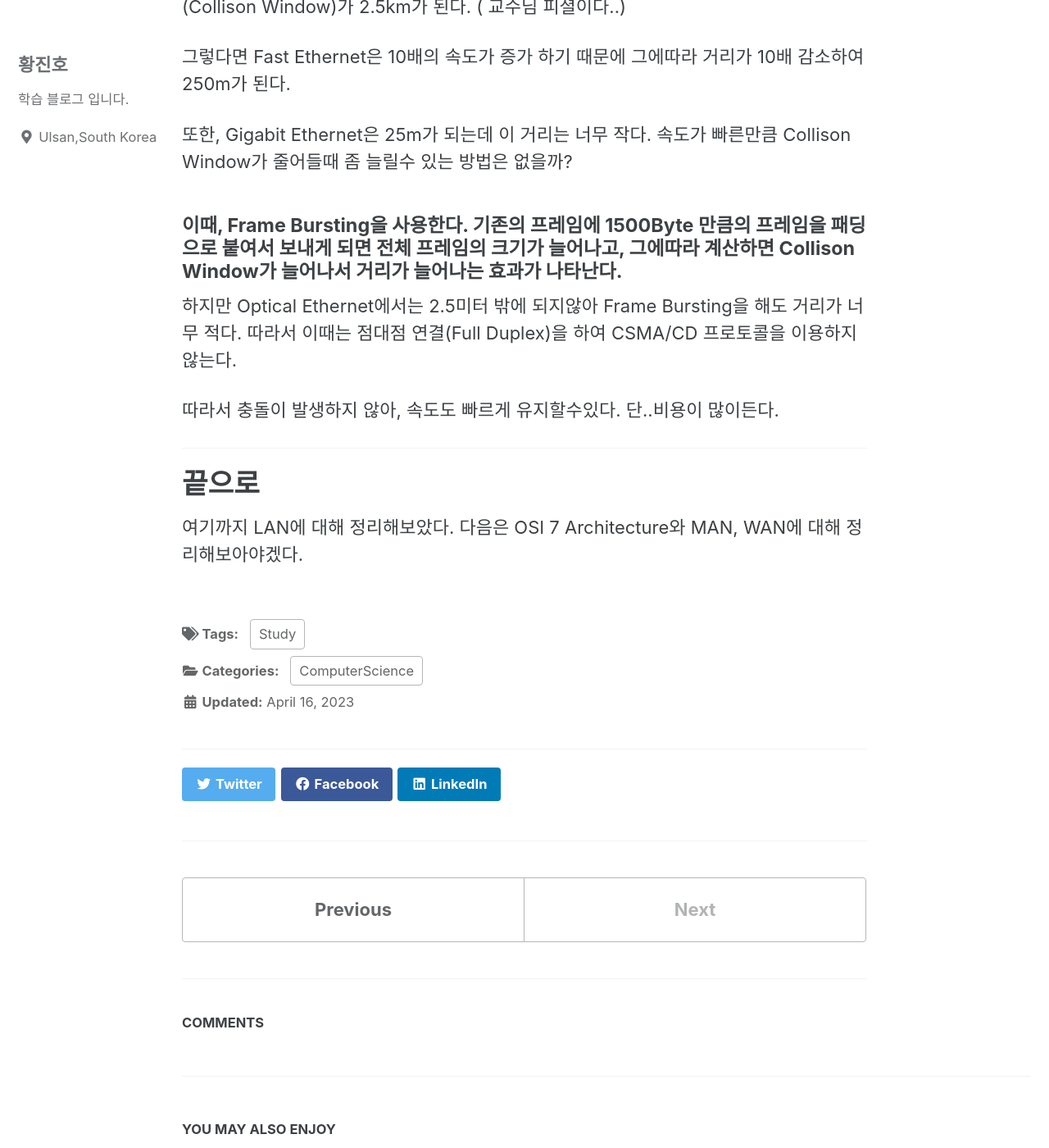
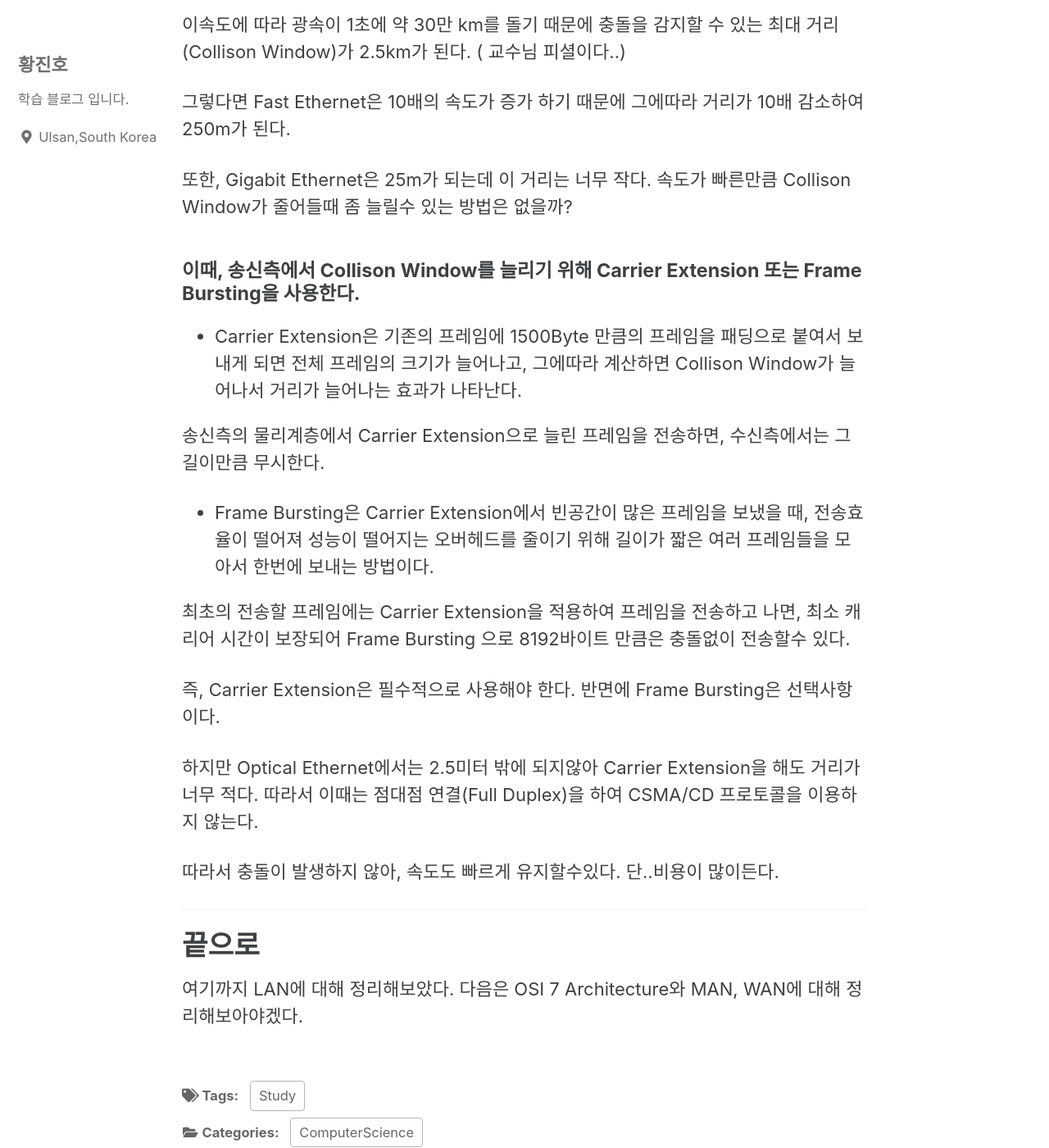
Before and after one commit to jowunnal/jowunnal.github.io, a Jekyll site: the page built from _posts/2023-04-16-LAN.md, in a window 1280 px wide and 1400 px high, scrolled down 8197 px. Shown: the whole window at 82% size. Built offline with Jekyll 4.4.1, drawn with Linux system fonts in a browser that asks for light colours; cached includes are drawn as plain includes; comment, search, counter and statistics services are not loaded; some of the changed text lies outside the part shown.

Commit message:
네트워크 잘못된 내용 변경

```diff
--- a/_posts/2023-04-16-LAN.md
+++ b/_posts/2023-04-16-LAN.md
@@ -162,10 +162,12 @@ LAN의 거리를 늘리기 위해 사용하는 장비는 다음과 같다.
 # Ethernet
 CSMA/CD MAC 프로토콜을 사용하는 LAN 을 Ehternet 이라고 부르는데, Ethernet에는 4가지 종류가 있다.
 
-1. Standard Ethernet : 10MB/s 속도를 보장한다.
-2. Fast Ethernet : 100MB/s 속도를 보장한다.
-3. Gigabit Ethernet : 1GB/s 속도를 보장한다.
-4. Optical Ethernet : 10GB/s 속도를 보장한다.
+1. Standard Ethernet : 10M bsp 속도를 보장한다.
+2. Fast Ethernet : 100M bsp 속도를 보장한다.
+3. Gigabit Ethernet : 1G bsp 속도를 보장한다.
+4. Optical Ethernet : 10G bsp 속도를 보장한다.
+
+여기서 말하는 속도는 컴퓨터안의 Ethernet Card에서 신호를 전달하는 속도를 말한다.
 
 ### Ethernet Frame
 IEEE 802.2와 802.3의 프레임 형식은 다음과 같다.
@@ -192,9 +194,19 @@ IEEE 802.2와 802.3의 프레임 형식은 다음과 같다.
 
 또한, Gigabit Ethernet은 25m가 되는데 이 거리는 너무 작다. 속도가 빠른만큼 Collison Window가 줄어들때 좀 늘릴수 있는 방법은 없을까?
 
-#### 이때, Frame Bursting을 사용한다. 기존의 프레임에 1500Byte 만큼의 프레임을 패딩으로 붙여서 보내게 되면 전체 프레임의 크기가 늘어나고, 그에따라 계산하면 Collison Window가 늘어나서 거리가 늘어나는 효과가 나타난다.
+#### 이때, 송신측에서 Collison Window를 늘리기 위해 Carrier Extension 또는 Frame Bursting을 사용한다.
 
-하지만 Optical Ethernet에서는 2.5미터 밖에 되지않아 Frame Bursting을 해도 거리가 너무 적다. 따라서 이때는 점대점 연결(Full Duplex)을 하여 CSMA/CD 프로토콜을 이용하지 않는다.
+- Carrier Extension은 기존의 프레임에 1500Byte 만큼의 프레임을 패딩으로 붙여서 보내게 되면 전체 프레임의 크기가 늘어나고, 그에따라 계산하면 Collison Window가 늘어나서 거리가 늘어나는 효과가 나타난다.
+
+송신측의 물리계층에서 Carrier Extension으로 늘린 프레임을 전송하면, 수신측에서는 그길이만큼 무시한다.
+
+- Frame Bursting은 Carrier Extension에서 빈공간이 많은 프레임을 보냈을 때, 전송효율이 떨어져 성능이 떨어지는 오버헤드를 줄이기 위해 길이가 짧은 여러 프레임들을 모아서 한번에 보내는 방법이다.
+
+최초의 전송할 프레임에는 Carrier Extension을 적용하여 프레임을 전송하고 나면, 최소 캐리어 시간이 보장되어 Frame Bursting 으로 8192바이트 만큼은 충돌없이 전송할수 있다.
+
+즉, Carrier Extension은 필수적으로 사용해야 한다. 반면에 Frame Bursting은 선택사항이다.
+
+하지만 Optical Ethernet에서는 2.5미터 밖에 되지않아 Carrier Extension을 해도 거리가 너무 적다. 따라서 이때는 점대점 연결(Full Duplex)을 하여 CSMA/CD 프로토콜을 이용하지 않는다.
 
 따라서 충돌이 발생하지 않아, 속도도 빠르게 유지할수있다. 단..비용이 많이든다.
 
```
